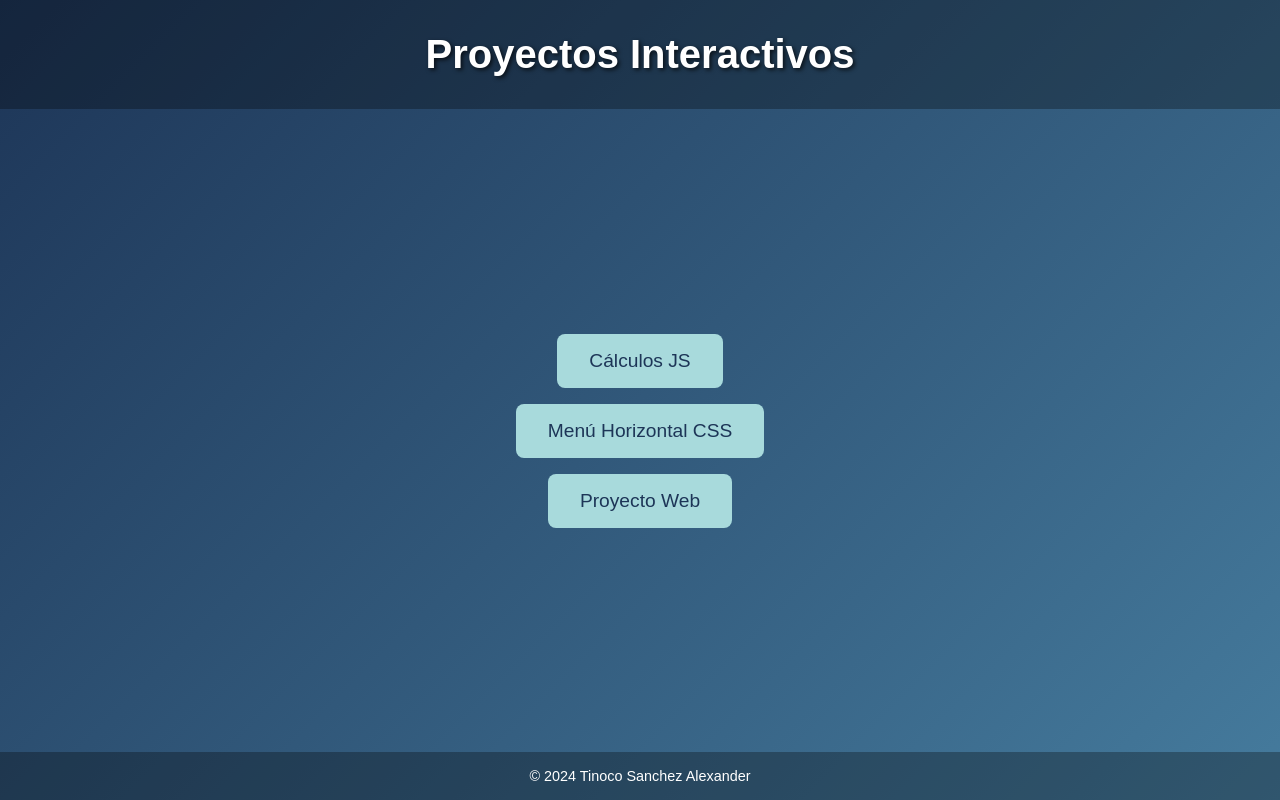
After one commit to tinocoAlexander/app_web_2024, a PHP site: page / in a window 1280 px wide. The commit adds this page. Run offline with PHP 8.4, Linux system fonts and the light colour scheme.

Commit message:
2DO Commit Proyectos

```diff
--- a/P2/proyectos/calculosJS/calculadora.js
+++ b/P2/proyectos/calculosJS/calculadora.js
@@ -7,6 +7,7 @@ function operaciones() {
 
     if (!isNumber(n1) || !isNumber(n2)) {
         alert("Introduce números válidos");
+        document.getElementById("resultado").innerHTML = "Resultado: <h2> Introduce numeros validos </h2>";
         return
     }
 
--- a/P2/proyectos/calculosJS/estilos.css
+++ b/P2/proyectos/calculosJS/estilos.css
@@ -1,7 +1,7 @@
 @import url('https://fonts.googleapis.com/css2?family=Silkscreen:wght@400;700&display=swap');
 
 body {
-    margin: 0;
+    margin: 0;;
     padding: 0;
     font-family: 'Silkscreen', monospace;
     background-image: url('images/fondo.jpg');
--- a/P2/proyectos/calculosJS/index.html
+++ b/P2/proyectos/calculosJS/index.html
@@ -9,7 +9,7 @@
 </head>
 <body>
     <form>
-        <h1>Calculadora Básica</h1>
+        <h1>Calculadora Básicaa</h1>
         <hr>
         <label for="numero1">Número 1:</label>
         <input type="number" id="n1"><br>
--- /dev/null
+++ b/P2/proyectos/index.html
@@ -0,0 +1,24 @@
+<!DOCTYPE html>
+<html lang="es">
+<head>
+    <meta charset="UTF-8">
+    <meta name="viewport" content="width=device-width, initial-scale=1.0">
+    <title>Proyectos</title>
+    <link rel="stylesheet" href="style.css">
+</head>
+<body>
+    <header>
+        <h1>Proyectos Interactivos</h1>
+    </header>
+
+    <main class="menu-container">
+        <a href="calculosJS/index.html" class="menu-button">Cálculos JS</a>
+        <a href="menu_horizontal_css/index.html" class="menu-button">Menú Horizontal CSS</a>
+        <a href="proyectoweb/" class="menu-button">Proyecto Web</a>
+    </main>
+
+    <footer>
+        <p>&copy; 2024 Tinoco Sanchez Alexander</p>
+    </footer>
+</body>
+</html>
--- /dev/null
+++ b/P2/proyectos/style.css
@@ -0,0 +1,56 @@
+* {
+    margin: 0;
+    padding: 0;
+    box-sizing: border-box;
+}
+
+body {
+    font-family: Arial, sans-serif;
+    background: linear-gradient(135deg, #1d3557, #457b9d);
+    color: white;
+    display: flex;
+    flex-direction: column;
+    min-height: 100vh;
+}
+
+header {
+    text-align: center;
+    padding: 2rem;
+    background-color: rgba(0, 0, 0, 0.3);
+}
+
+h1 {
+    font-size: 2.5rem;
+    text-shadow: 2px 2px 4px rgba(0, 0, 0, 0.7);
+}
+
+.menu-container {
+    display: flex;
+    flex-direction: column;
+    align-items: center;
+    justify-content: center;
+    flex-grow: 1;
+    gap: 1rem;
+}
+
+.menu-button {
+    background-color: #a8dadc;
+    color: #1d3557;
+    padding: 1rem 2rem;
+    text-decoration: none;
+    border-radius: 8px;
+    font-size: 1.2rem;
+    transition: background-color 0.3s, transform 0.2s;
+}
+
+.menu-button:hover {
+    background-color: #f1faee;
+    transform: scale(1.1);
+}
+
+footer {
+    text-align: center;
+    padding: 1rem;
+    background-color: rgba(0, 0, 0, 0.3);
+    font-size: 0.9rem;
+}
```
Also changed, not shown: P2/proyectos/menu_horizontal_css/css/estilos.css (added, +64 -0 lines), P2/proyectos/menu_horizontal_css/css/estilosmenu.css (added, +89 -0 lines), P2/proyectos/menu_horizontal_css/index.html (added, +84 -0 lines), P2/proyectos/menu_horizontal_css/img/aplicacionesweb.jpeg (added), P2/proyectos/menu_horizontal_css/img/estructura_web.png (added), P2/proyectos/menu_horizontal_css/img/flecha.png (added), P2/proyectos/menu_horizontal_css/img/formulario_web.png (added), P2/proyectos/menu_horizontal_css/img/icono_menu.png (added), P2/proyectos/menu_horizontal_css/img/usabilidad_web.jpeg (added), P2/proyectos/menu_horizontal_css/img/web_responsiva.jpeg (added), 2 other files.
